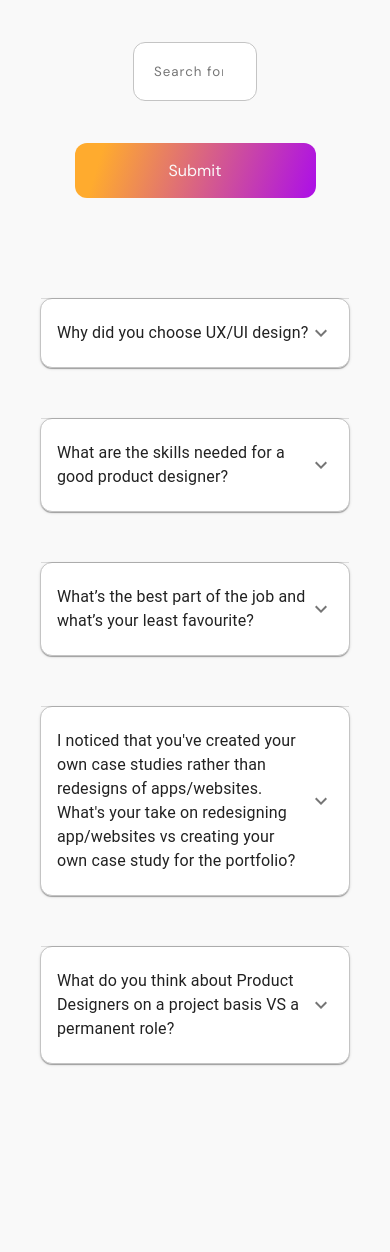
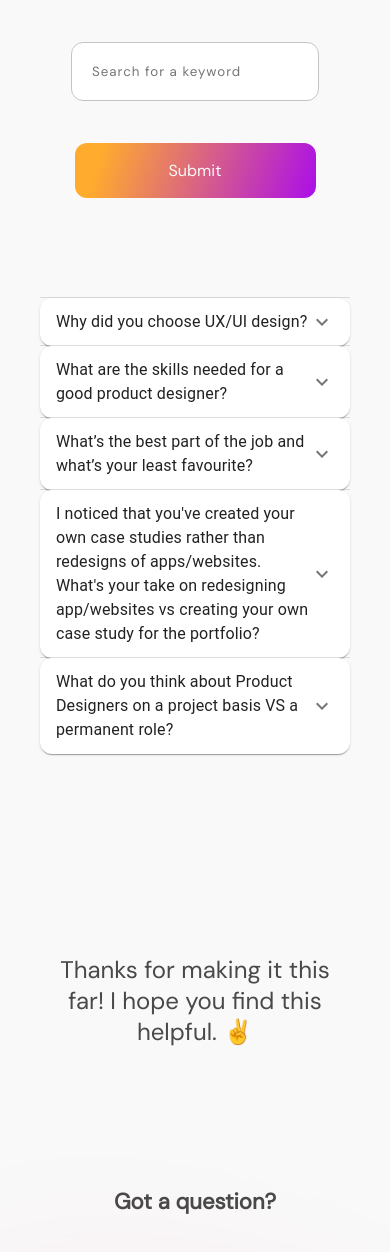
Before and after one commit to Kizito007/for-dozie, a React (Vite) app: page /faq in a window 390 px wide. Shown: the part 912-2164 px from the top of the page. Built offline with nearby package versions, Linux system fonts and the light colour scheme.

Commit message:
fixed responsiveness

```diff
--- a/src/components/layouts/layout.css
+++ b/src/components/layouts/layout.css
@@ -63,6 +63,14 @@ input[type="email"], input[type="text"], input[type="search"], textarea {
     border: 1.5px solid #c4c4c4;
     outline: none;
     font-family: 'DM Sans', sans-serif;
+}
+input[type="search"], #search-msg {
+    width: 40%;
+}
+@media only screen and (max-width: 800px) {
+    input[type="search"], #search-msg {
+        width: 80%;
+    }
 }
 .contact button, .faq-button {
     width: 241px;
--- a/src/components/screens/FaqScreen.jsx
+++ b/src/components/screens/FaqScreen.jsx
@@ -21,7 +21,7 @@ const ProjectScreen = () => {
           <input type="search"
             placeholder='Search for a keyword'
             id="search" name="search"
-            style={{width: "40%"}}
+            // style={{width: "40%"}}
           />
           <br/><br/><br/>
           <button className='faq-button'>
@@ -32,10 +32,7 @@ const ProjectScreen = () => {
       <Accordion
         style={{
           marginTop: "100px",
-          borderRadius: "12px",
-          border: "1.5px solid #C4C4C4",
-          padding: "10px 0",
-          fontFamily: "'DM Sans', sans-serif"
+          borderRadius: "12px"
         }}
       >
         <AccordionSummary
@@ -54,11 +51,7 @@ const ProjectScreen = () => {
       </Accordion>
       <Accordion
         style={{
-          margin: "50px 0",
           borderRadius: "12px",
-          border: "1.5px solid #C4C4C4",
-          padding: "10px 0",
-          fontFamily: "'DM Sans', sans-serif"
         }}
       >
         <AccordionSummary
@@ -77,11 +70,7 @@ const ProjectScreen = () => {
       </Accordion>
       <Accordion
         style={{
-          margin: "50px 0",
           borderRadius: "12px",
-          border: "1.5px solid #C4C4C4",
-          padding: "10px 0",
-          fontFamily: "'DM Sans', sans-serif"
         }}
       >
         <AccordionSummary
@@ -100,11 +89,7 @@ const ProjectScreen = () => {
       </Accordion>
       <Accordion
         style={{
-          margin: "50px 0",
           borderRadius: "12px",
-          border: "1.5px solid #C4C4C4",
-          padding: "10px 0",
-          fontFamily: "'DM Sans', sans-serif"
         }}
       >
         <AccordionSummary
@@ -126,11 +111,7 @@ const ProjectScreen = () => {
       </Accordion>
       <Accordion
         style={{
-          margin: "50px 0",
           borderRadius: "12px",
-          border: "1.5px solid #C4C4C4",
-          padding: "10px 0",
-          fontFamily: "'DM Sans', sans-serif"
         }}
       >
         <AccordionSummary
@@ -155,13 +136,13 @@ const ProjectScreen = () => {
           <input type="search"
             placeholder='Search for a keyword'
             id="search" name="search"
-            style={{width: "40%"}}
+            // style={{width: "40%"}}
           /><br /><br />
-          <textarea id="w3review" name="w3review"
+          <textarea id="search-msg" name="w3review"
             placeholder='Message' rows="6" cols="70"
-            style={{
-              width: "40%"
-            }}
+            // style={{
+            //   width: "40%"
+            // }}
           >
           </textarea>
           <br/><br/><br/>
--- a/src/components/screens/screens.css
+++ b/src/components/screens/screens.css
@@ -399,6 +399,16 @@
 .css-ahj2mt-MuiTypography-root {
     font-family: 'DM Sans', sans-serif;
 }
+.css-1elwnq4-MuiPaper-root-MuiAccordion-root {
+    margin: 50px auto;
+    width: 55%;
+    border: 1.5px solid #C4C4C4;
+    padding: 10px 0;
+    font-family: 'DM Sans', sans-serif;
+}
+.css-1elwnq4-MuiPaper-root-MuiAccordion-root.Mui-expanded {
+    margin: 16px auto;
+}
 @media only screen and (max-width: 1170px) {
     .sasha {
         left: 0;
@@ -464,6 +474,9 @@
     .squid-intro {
         margin-top: 800px;
     }
+    .css-1elwnq4-MuiPaper-root-MuiAccordion-root {
+        width: 100%;
+    }
 }
 @media only screen and (max-width: 558px) {
     .webhub-overview {
```
